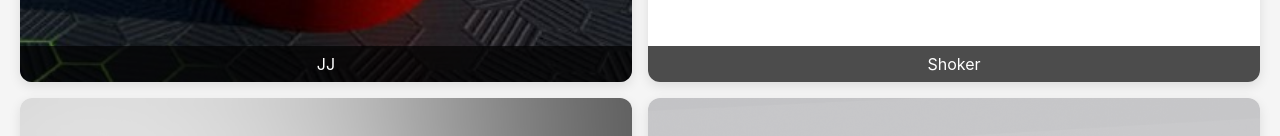
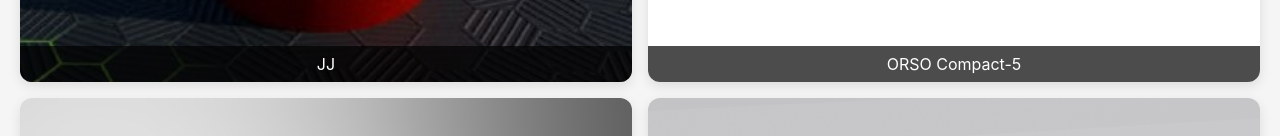
Before and after one commit to Q-Ni92/my-3d-models, a plain HTML site: page index.html in a window 1280 px wide. Shown: the part 550-686 px from the top of the page. Drawn offline with Linux system fonts and the light colour scheme.

Commit message:
Update index.html

```diff
--- a/index.html
+++ b/index.html
@@ -60,7 +60,7 @@
     </a>
     <a href="Shoker.html" class="model-card">
       <img src="assets/images/Shoker.jpg" alt="Shoker" onerror="this.src='assets/images/placeholder.jpg'">
-      <div class="label">Shoker</div>
+      <div class="label">ORSO Compact-5</div>
     </a>
      <a href="Carlo.html" class="model-card">
       <img src="assets/images/Carlo.jpg" alt="Carlo" onerror="this.src='assets/images/placeholder.jpg'">
```
